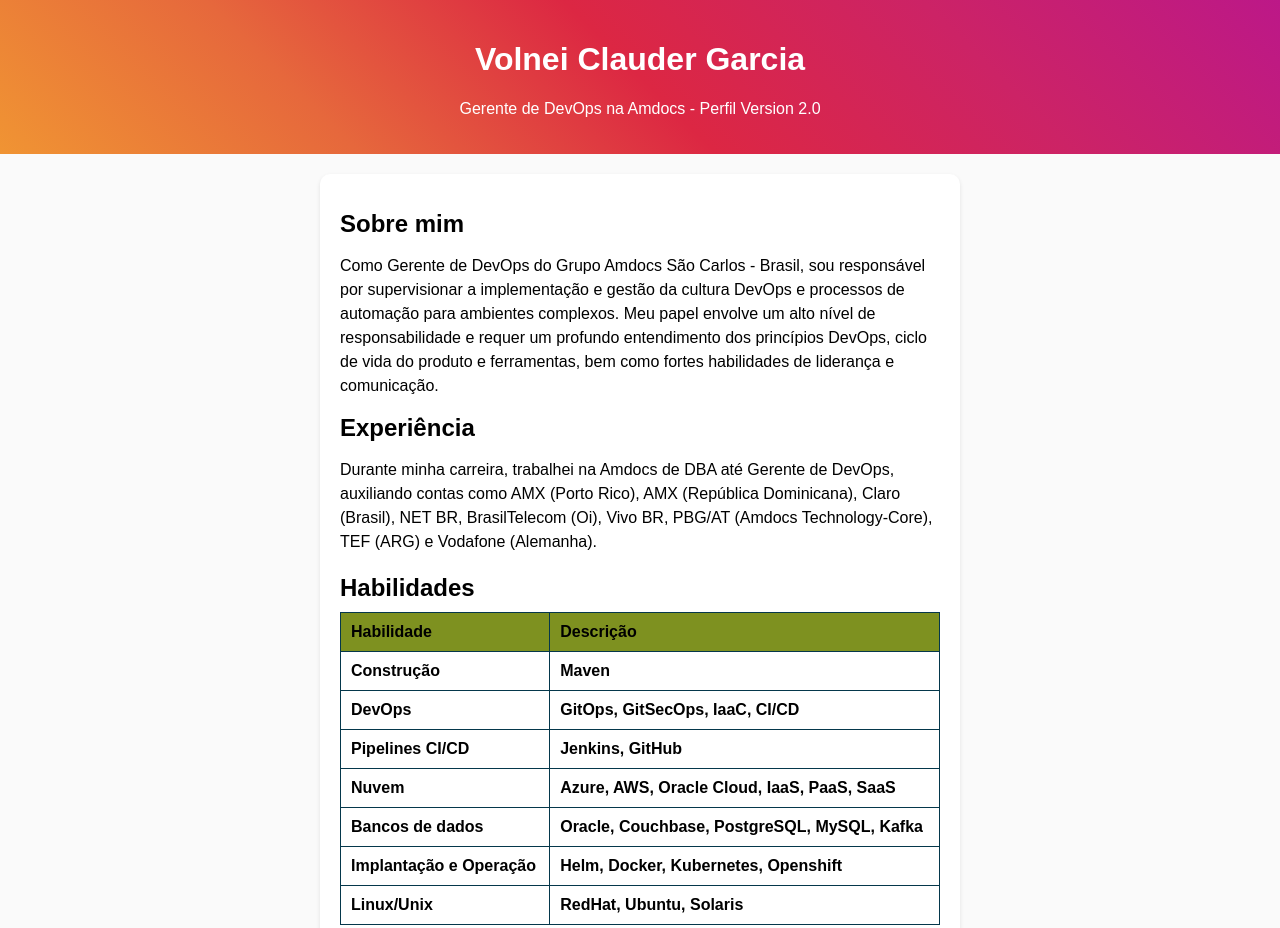
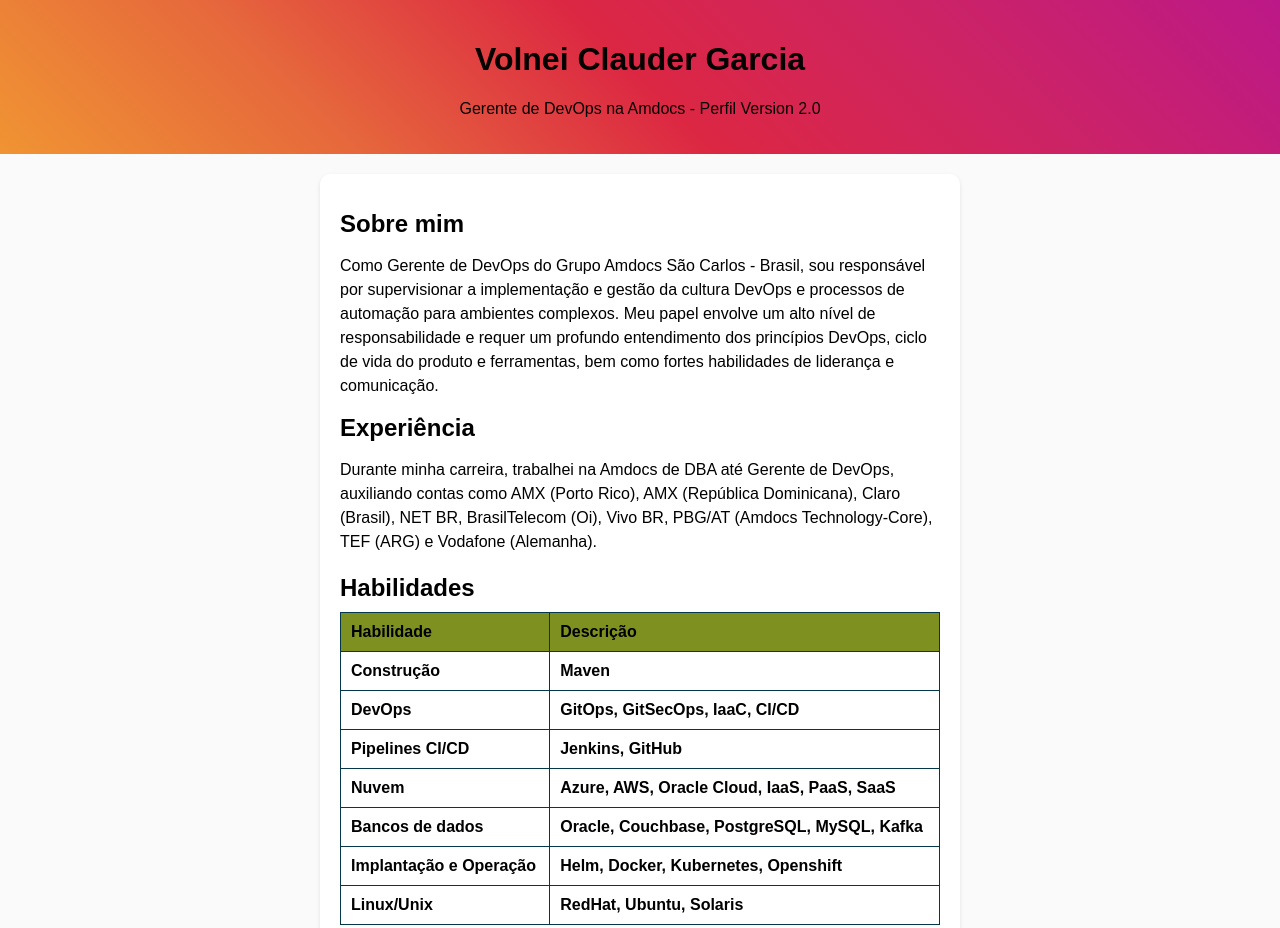
Before and after one commit to volneidba/CI-CD, a plain HTML site: page index.html in a window 1280 px wide. Shown: the top 928 px of the page. Drawn offline with Linux system fonts and the light colour scheme.

Commit message:
Change te collor - header

```diff
--- a/index.html
+++ b/index.html
@@ -14,7 +14,7 @@
         .header {
             background-color: #f09433;
             background-image: linear-gradient(45deg, #f09433 0%, #e6683c 25%, #dc2743 50%, #cc2366 75%, #bc1888 100%);
-            color: #ffffff;
+            color: #060101;
             text-align: center;
             padding: 20px;
         }
```
